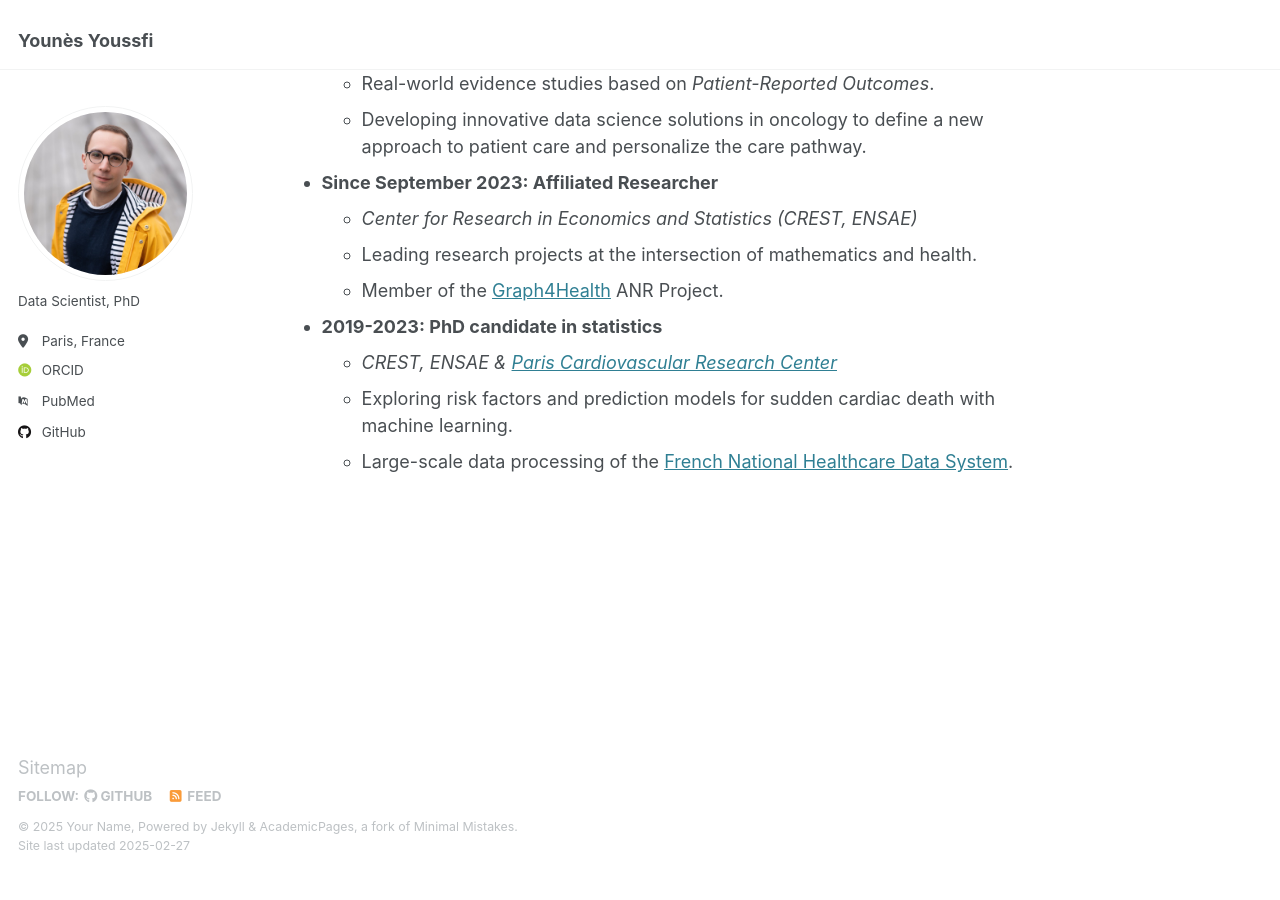
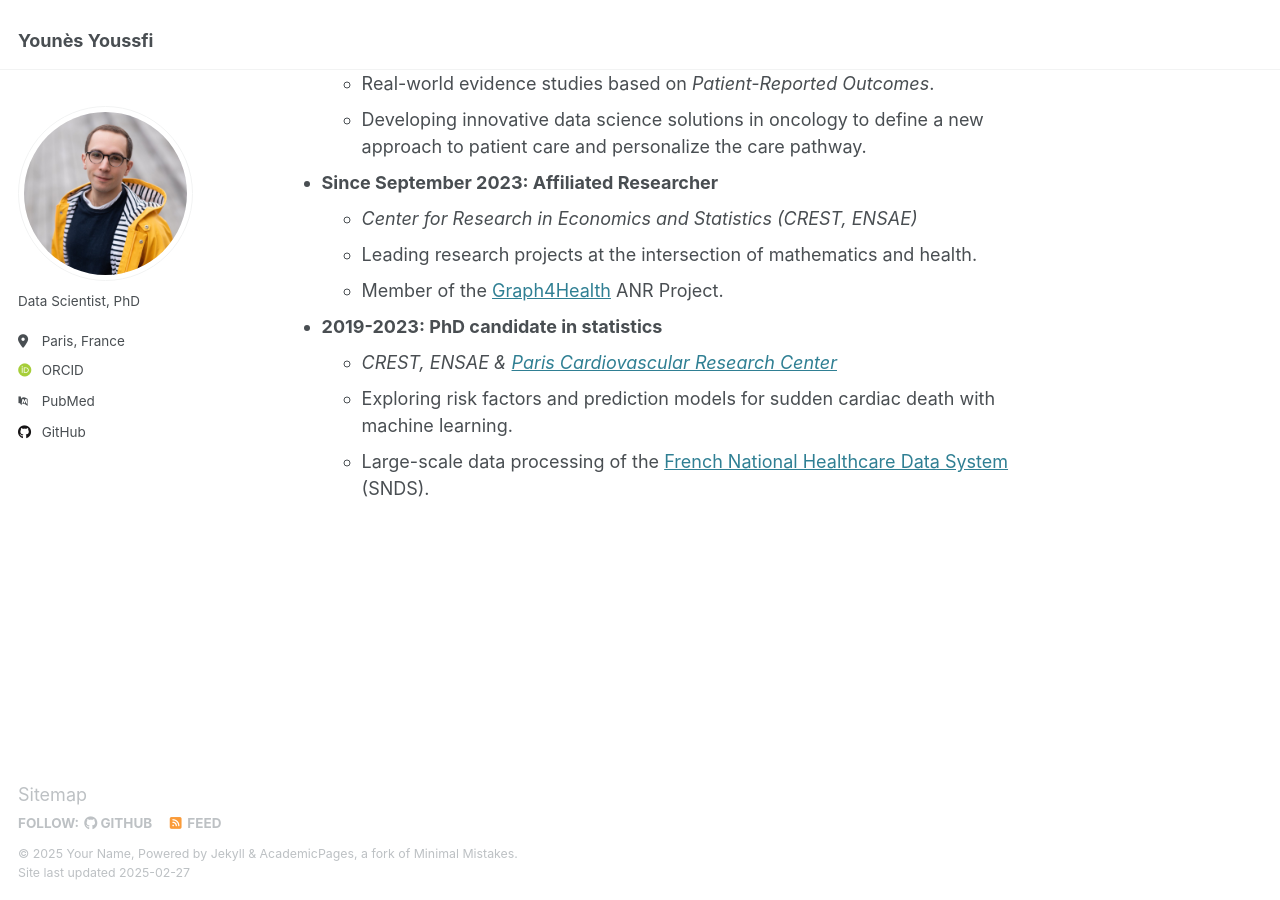
Before and after one commit to youyoussfi/youyoussfi.github.io, a Jekyll site: the page built from _pages/about.md, in a window 1280 px wide and 900 px high, scrolled down 542 px. Built offline with Jekyll 4.4.1, drawn with Linux system fonts in a browser that asks for light colours; some web fonts are replaced; before the commit the page ends 1415 px from its top, so only the background shows below that.

Commit message:
Update about.md

```diff
--- a/_pages/about.md
+++ b/_pages/about.md
@@ -28,4 +28,4 @@ Work experience
 * **2019-2023: PhD candidate in statistics**
   * *CREST, ENSAE & [Paris Cardiovascular Research Center](https://parcc.inserm.fr/)*
   * Exploring risk factors and prediction models for sudden cardiac death with machine learning.
-  * Large-scale data processing of the [French National Healthcare Data System](https://www.health-data-hub.fr/snds).
+  * Large-scale data processing of the [French National Healthcare Data System](https://www.health-data-hub.fr/snds) (SNDS).
```
